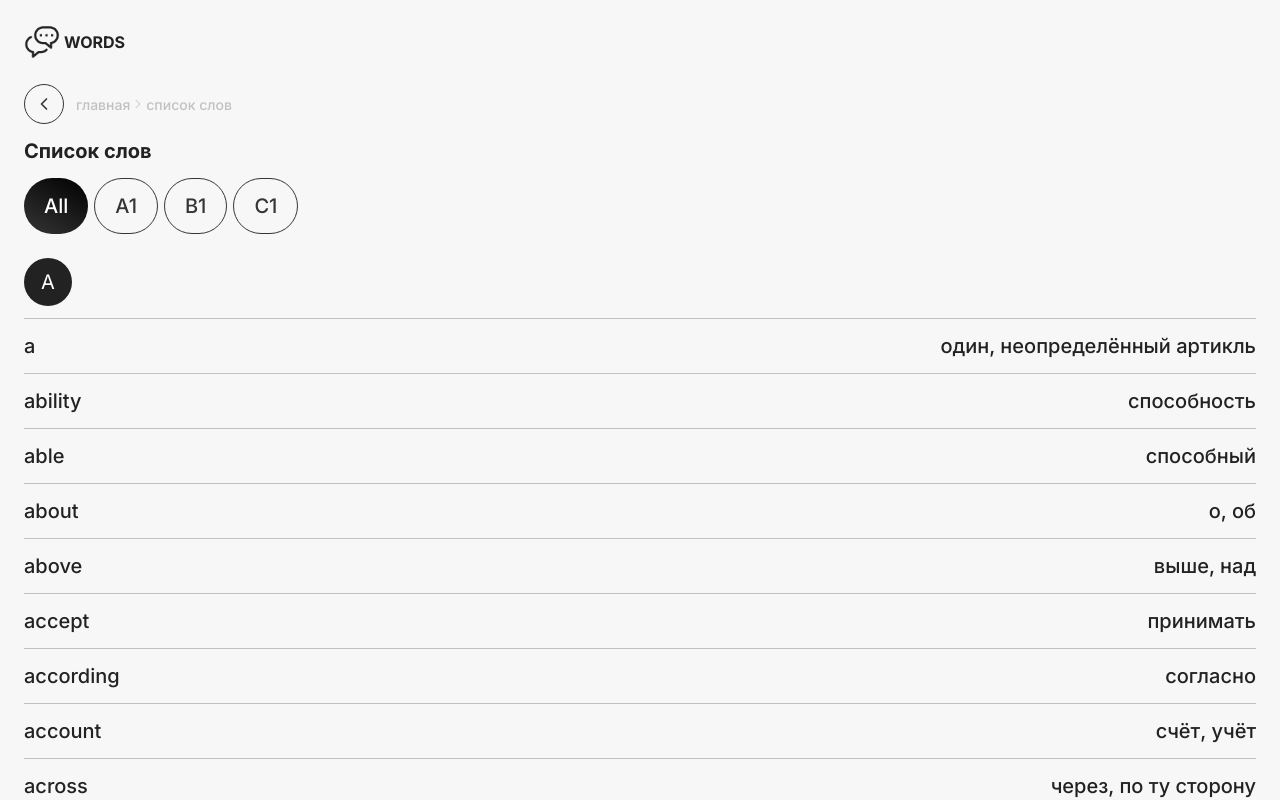
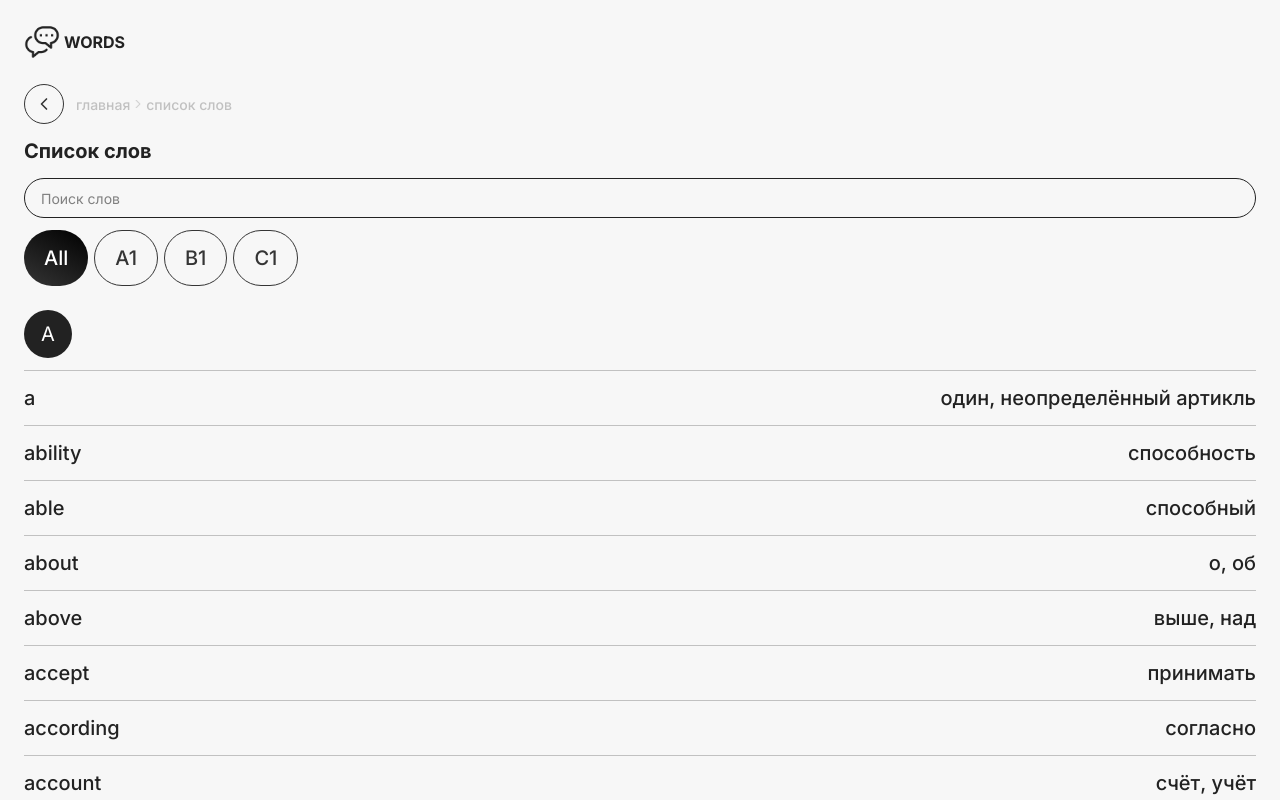
Before and after one commit to lletov/words, a React (Vite) app: page /#/wordslist in a window 1280 px wide. Shown: the top 800 px of the page. Built offline with nearby package versions, Linux system fonts and the light colour scheme; the HTML template or start-up script is replaced by a standard one.

Commit message:
feat: base dictionary search added

```diff
--- a/src/components/WordsList.jsx
+++ b/src/components/WordsList.jsx
@@ -13,6 +13,7 @@ export const WordsList = () => {
 
   const [selectedFilter, setSelectedFilter] = useState('All')
   const [filteredWordList, setFilteredWordList] = useState(words)
+  const [searchQuery, setSearchQuery] = useState('')
 
   const filterItems = [
     'All',
@@ -34,7 +35,7 @@ export const WordsList = () => {
 }
 
   let currentLetter = ''
-  const wordsList = Object.keys(filteredWordList).map(w => {
+  const wordsList = Object.keys(filteredWordList).filter(w => w.toLowerCase().includes(searchQuery.toLowerCase())).map(w => {
     if (w.split('')[0] !== currentLetter) {
       currentLetter = w.split('')[0]
       return <>
@@ -66,6 +67,19 @@ return (
     {/* <WordsListNav/> */}
     <div style={{display: 'flex', alignItems: 'start', padding: '12px 24px', flexDirection: 'column', gap: '12px'}}>
       <h5>Список слов</h5>
+      <input style={{
+        borderWidth: '1px',
+        borderStyle: 'solid',
+        borderColor: '#222222',
+        borderRadius: '40px',
+        height: '40px',
+        width: '100%',
+        paddingLeft: '16px',
+        fontSize: '14px',
+      }}
+      placeholder='Поиск слов'
+      onChange={e => setSearchQuery(e.target.value)}
+      />
       <Filters
         items={filterItems}
         onSelect={filterSelected}
```
